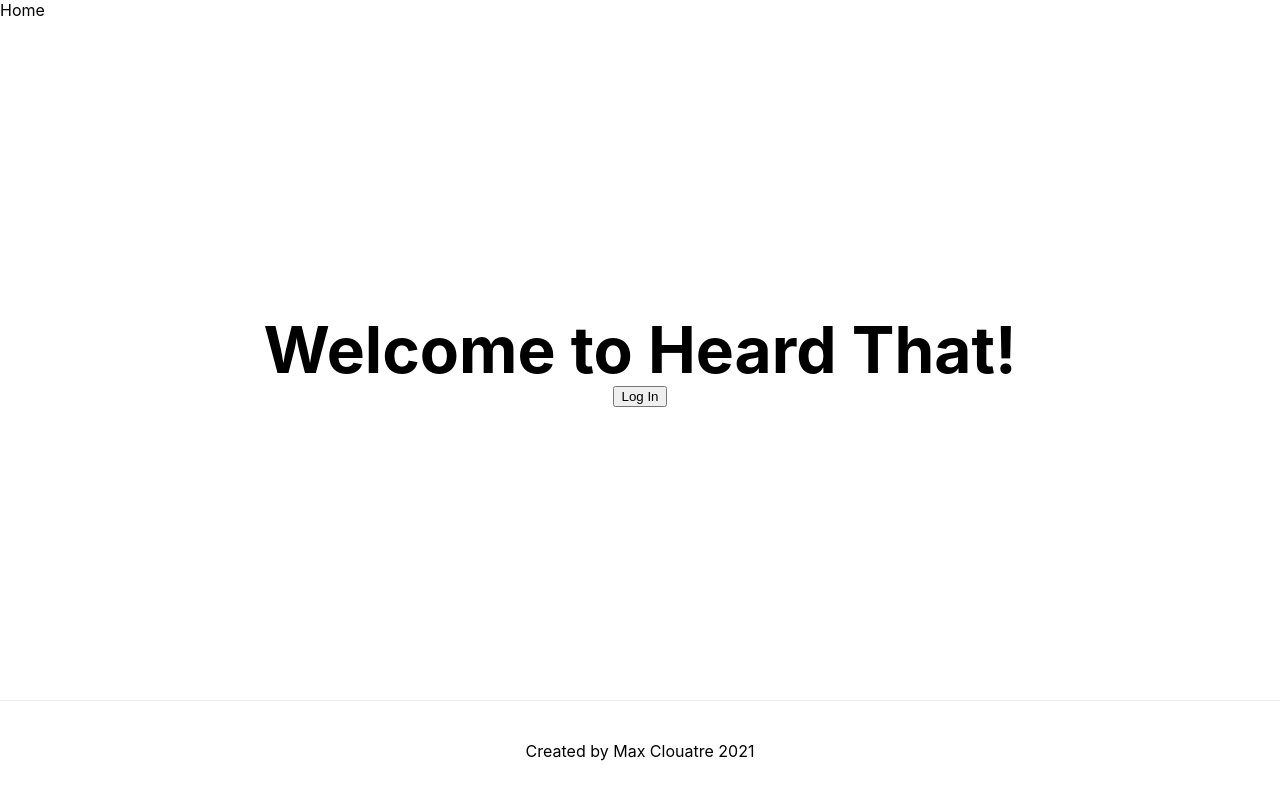
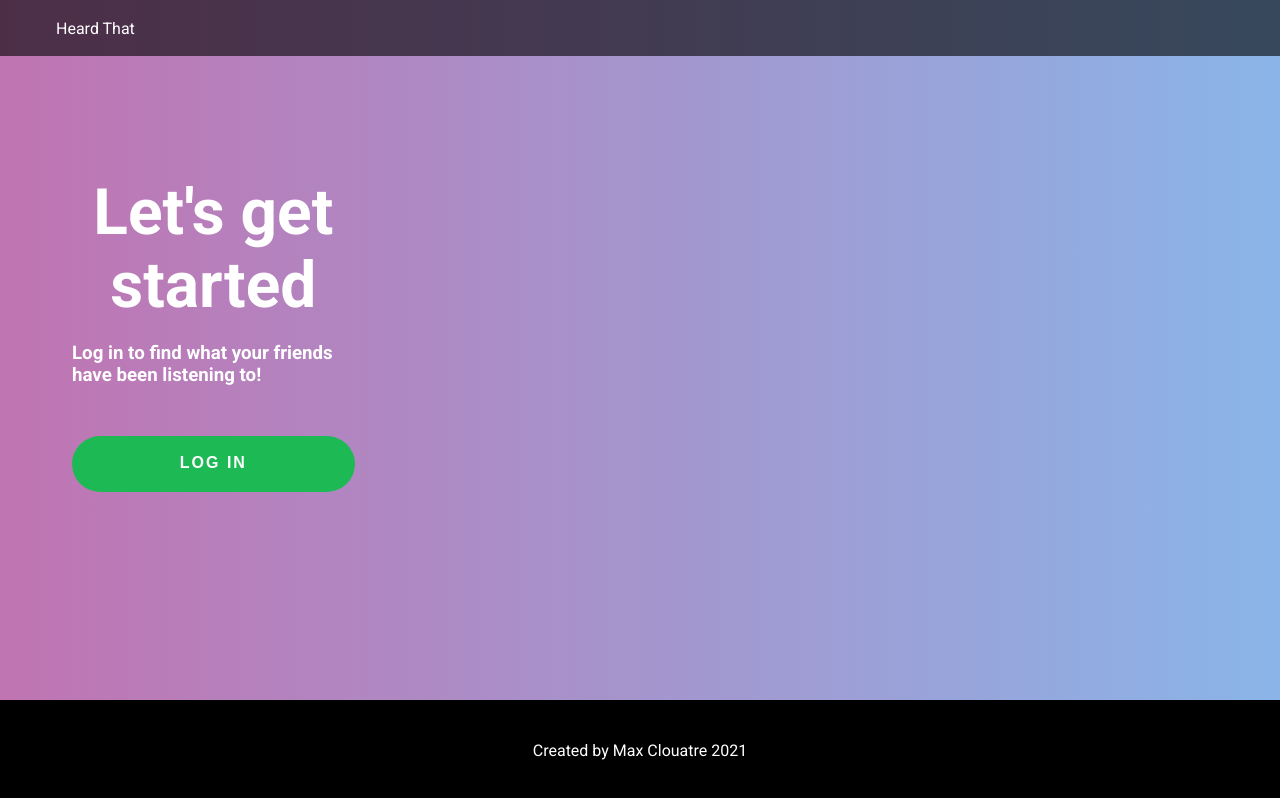
Before and after one commit to max-clouatre/heard-that, a Next.js app: page / in a window 1280 px wide. Built offline with nearby package versions, Linux system fonts and the light colour scheme.

Commit message:
style updates

```diff
--- a/components/Layout/index.tsx
+++ b/components/Layout/index.tsx
@@ -1,6 +1,22 @@
 import Head from 'next/head';
 import styles from '../../styles/Home.module.css';
 import Link from 'next/link';
+import styled from 'styled-components';
+
+const StyledHeader = styled.header`
+    position: fixed;
+    background-color: rgba(0, 0, 0, 0.6);
+    //background: #000;
+    top: 0;
+    right: 0;
+    left: 0;
+    min-height: 56px;
+    color: #fff;
+    display: flex;
+    align-items: center;
+    padding: 0 56px;
+    z-index: 1020;
+`;
 
 interface LayoutProps {
     children: React.ReactNode;
@@ -13,13 +29,17 @@ export function Layout({ children }: LayoutProps) {
                 <Head>
                     <title>Heard That</title>
                     <link rel="icon" href="/favicon.ico" />
+                    <link rel="preconnect" href="https://fonts.gstatic.com"></link>
+                    <link
+                        href="https://fonts.googleapis.com/css2?family=Roboto:wght@300;400;700&display=swap"
+                        rel="stylesheet"></link>
                 </Head>
                 <>
-                    <div>
+                    <StyledHeader>
                         <Link href="/">
-                            <a className="btn btn-success">Home</a>
+                            <a className="btn btn-success">Heard That</a>
                         </Link>
-                    </div>
+                    </StyledHeader>
                     {children}
                 </>
             </>
--- a/constants/index.ts
+++ b/constants/index.ts
@@ -1,4 +1,4 @@
-const prod = true;
+const prod = false;
 
 const scopes =
     'user-read-private+user-read-email+playlist-read-private+user-top-read+user-read-recently-played';
--- a/pages/index.tsx
+++ b/pages/index.tsx
@@ -3,6 +3,63 @@ import { Layout } from '../components/Layout';
 import styles from '../styles/Home.module.css';
 import { spotifyWebApiURL } from '../constants';
 import Router from 'next/router';
+import styled from 'styled-components';
+
+const StyledMain = styled.main`
+    background-image: linear-gradient(90deg, #c074b2, #8ab5e8);
+    display: grid;
+    grid-template-columns: 1fr 2fr;
+    min-height: calc(100vh - 100px);
+`;
+
+const StyledLeft = styled.div`
+    display: flex;
+    text-align: left;
+    justify-content: center;
+    color: #fff;
+    flex-flow: column;
+    padding: 72px;
+`;
+const StyledRight = styled.div`
+    display: flex;
+    align-items: center;
+    justify-content: center;
+`;
+
+const StyledButton = styled.button`
+    font-size: 16px;
+    line-height: 1;
+    border-radius: 500px;
+    padding: 19px 56px 21px;
+    background-color: #1db954;
+    color: #fff;
+    border: none;
+    transition-duration: 0.3s;
+    border-width: 0;
+    letter-spacing: 2px;
+    min-width: 160px;
+    text-transform: uppercase;
+    white-space: normal;
+    font-weight: 700;
+    text-align: center;
+    vertical-align: middle;
+    cursor: pointer;
+    margin: 32px 0;
+
+    &:hover {
+        background-color: #1ed760;
+    }
+`;
+
+const StyledFooter = styled.footer`
+    width: 100%;
+    height: 100px;
+    display: flex;
+    justify-content: center;
+    align-items: center;
+    background: #000;
+    color: #fff;
+`;
 
 export default function Home() {
     const [accessToken, setAccessToken] = React.useState('');
@@ -31,17 +88,19 @@ export default function Home() {
 
     return (
         <Layout>
-            <main className={styles.main}>
-                <h1 className={styles.title}>Welcome to Heard That!</h1>
-
-                {accessToken ? (
-                    <p>Successfully logged in!</p>
-                ) : (
-                    <button onClick={onClickHandler}>Log In</button>
-                )}
-            </main>
-
-            <footer className={styles.footer}>Created by Max Clouatre 2021</footer>
+            <StyledMain>
+                <StyledLeft>
+                    <h1 className={styles.title}>Let's get started</h1>
+                    <h3>Log in to find what your friends have been listening to!</h3>
+                    {accessToken ? (
+                        <p>Successfully logged in!</p>
+                    ) : (
+                        <StyledButton onClick={onClickHandler}>Log in</StyledButton>
+                    )}
+                </StyledLeft>
+                <StyledRight></StyledRight>
+            </StyledMain>
+            <StyledFooter>Created by Max Clouatre 2021</StyledFooter>
         </Layout>
     );
 }
--- a/styles/globals.css
+++ b/styles/globals.css
@@ -2,7 +2,7 @@ html,
 body {
   padding: 0;
   margin: 0;
-  font-family: -apple-system, BlinkMacSystemFont, Segoe UI, Roboto, Oxygen,
+  font-family:  Roboto, Oxygen,
     Ubuntu, Cantarell, Fira Sans, Droid Sans, Helvetica Neue, sans-serif;
 }
 
```
Also changed, not shown: pages/spotify.tsx (+35 -7 lines).
